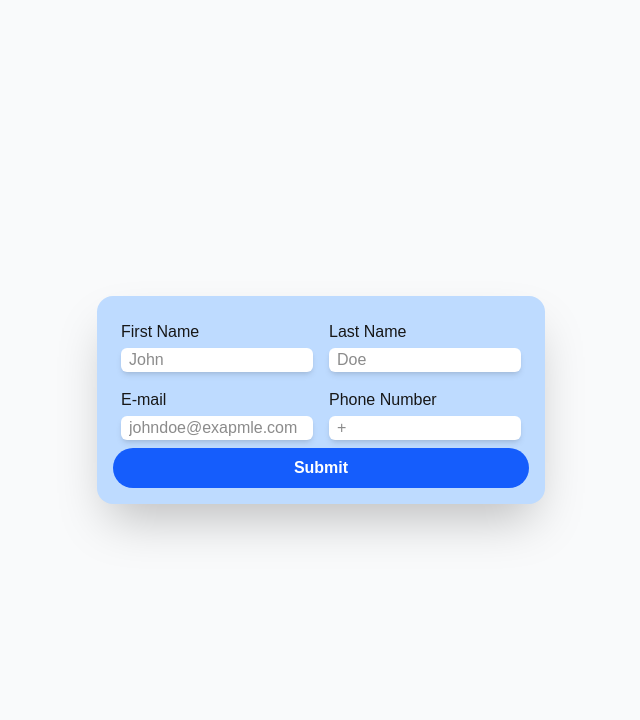
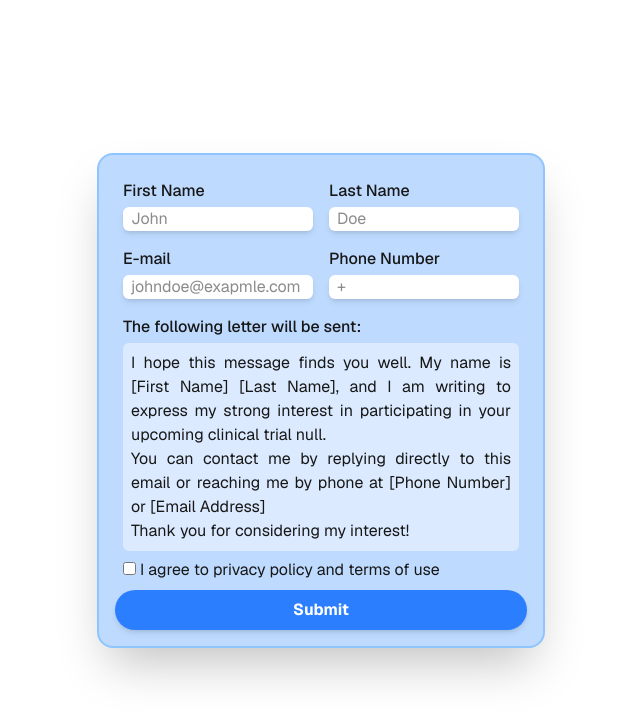
Before and after one commit to Graloock/clinicaltrials, a Next.js app: page /trial in a window 1280 px wide. Shown: the top 720 px of the page, without its empty margins (319-959 px from the left). Built offline with nearby package versions, Linux system fonts and the light colour scheme; no server answers.

Commit message:
Update application form, make dbConnect

```diff
--- a/package.json
+++ b/package.json
@@ -9,11 +9,11 @@
     "lint": "next lint"
   },
   "dependencies": {
+    "mongoose": "^8.16.0",
     "next": "15.3.3",
     "prettier": "^3.5.3",
     "react": "^19.0.0",
-    "react-dom": "^19.0.0",
-    "react-phone-number-input": "^3.4.12"
+    "react-dom": "^19.0.0"
   },
   "devDependencies": {
     "@eslint/eslintrc": "^3",
--- /dev/null
+++ b/src/app/api/dbConnect.ts
@@ -0,0 +1,11 @@
+import { MongoClient, ServerApiVersion } from "mongodb";
+
+const uri = process.env.MONGODB_URI;
+
+const client = new MongoClient(uri, {
+  serverApi: {
+    version: ServerApiVersion.v1,
+    strict: true,
+    deprecationErrors: true,
+  }
+});
--- a/src/app/global.css
+++ b/src/app/global.css
@@ -1,7 +1,7 @@
 @import "tailwindcss";
 
 :root {
-  --background: var(--color-blue-200);
+  --background: #ffffff;
   --foreground: #171717;
 }
 
@@ -24,21 +24,33 @@ body {
 }
 
 .btn {
-  @apply bg-blue-600 hover:bg-blue-800  active:bg-blue-950 text-white font-bold py-2 px-4 rounded-full duration-100;
+  @apply bg-blue-500 hover:bg-blue-600  active:bg-blue-800 text-white font-bold shadow-md py-2 px-4 rounded-full duration-100;
 }
 
 .card {
-  @apply bg-blue-500 border-2 text-white border-blue-600 py-2 px-4 rounded-2xl shadow-lg;
+  @apply bg-blue-200 border-2 border-blue-300 py-2 px-4 rounded-2xl shadow-lg;
+}
+
+.centered {
+  @apply flex items-center justify-center min-h-screen;
 }
 
 .header {
-  @apply w-full bg-blue-600 text-white py-3 px-8 text-xl font-semibold shadow-md;
+  @apply w-full bg-blue-500 text-white py-3 px-8 text-xl font-semibold shadow-md;
+}
+
+.letter {
+  @apply w-full h-52 resize-none bg-blue-100 rounded-md p-2 text-justify;
 }
 
 .search-btn {
-  @apply absolute right-1 top-1/2 -translate-y-1/2 size-6 text-sm bg-blue-600 rounded-2xl hover:bg-blue-800 active:bg-blue-950 duration-100;
+  @apply absolute right-1 top-1/2 -translate-y-1/2 size-6 text-sm bg-blue-500 rounded-2xl hover:bg-blue-800 active:bg-blue-950 duration-100;
 }
 
 .input {
-  @apply bg-white rounded-md shadow-md pl-2 pr-2 w-full ;
+  @apply bg-white rounded-md shadow-md pl-2 pr-2 w-full;
 }
+
+.form-application {
+  @apply bg-blue-200 border-2 border-blue-300 rounded-2xl shadow-2xl p-4 w-full max-w-md;
+}
--- a/src/app/page.tsx
+++ b/src/app/page.tsx
@@ -21,7 +21,7 @@ export default async function Page({
   const response = await fetch(url.toString(), { cache: "no-store" });
   const data = await response
     .json()
-    .catch((e) => console.error("An error occured: " + e));
+    .catch((e) => console.error("An error occurred: " + e));
 
   return (
     <div className="font-[family-name:var(--font-geist-sans)]">
--- a/src/app/trial/page.tsx
+++ b/src/app/trial/page.tsx
@@ -1,8 +1,7 @@
 "use client";
 
-import { useSearchParams } from "next/navigation";
-import React from "react";
-import Input, { type Value } from "react-phone-number-input/input";
+import {redirect, useSearchParams } from "next/navigation";
+import React, { useCallback, useEffect } from "react";
 
 export default function ApplicationPage() {
   const searchParams = useSearchParams();
@@ -13,6 +12,34 @@ export default function ApplicationPage() {
     phone: "",
     nctId: searchParams.get("nctId"),
   });
+  const updateApplicationLetter = useCallback(() => {
+    return (
+      `I hope this message finds you well. My name is ${applicationData.firstName || "[First Name]"} ` +
+      `${applicationData.lastName || "[Last Name]"}, and I am writing to express my strong interest in ` +
+      `participating in your upcoming clinical trial ${applicationData.nctId}.` +
+      `\nYou can contact me by replying directly to this email or reaching me by phone ` +
+      `at ${applicationData.phone || "[Phone Number]"} or ${applicationData.email || "[Email Address]"} ` +
+      `\nThank you for considering my interest!`
+    );
+  }, [
+    applicationData.firstName,
+    applicationData.lastName,
+    applicationData.email,
+    applicationData.phone,
+    applicationData.nctId,
+  ]);
+
+  fetch(
+    `https://clinicaltrials.gov/api/v2/studies/${applicationData.nctId}`,
+  ).then((response) => {
+    if (!response.ok) {
+      redirect(`/notFound`);
+    }
+  });
+
+  const [applicationLetter, setApplicationLetter] = React.useState(
+    updateApplicationLetter(),
+  );
 
   const handleFirstName = (e: React.ChangeEvent<HTMLInputElement>) => {
     setApplicationData({
@@ -35,23 +62,28 @@ export default function ApplicationPage() {
     });
   };
 
-  const handlePhone = (e: Value) => {
+  const handlePhone = (e: React.ChangeEvent<HTMLInputElement>) => {
     setApplicationData({
       ...applicationData,
-      phone: e,
+      phone: e.target.value,
     });
   };
 
-  const handleSubmit = (e: React.FormEvent) => {};
+  useEffect(() => {
+    setApplicationLetter(updateApplicationLetter());
+  }, [updateApplicationLetter]);
+
+  const handleSubmit = (e: React.FormEvent) => {
+    e.preventDefault();
+
+    return e;
+  };
 
   return (
-      <div>
-        <main className="flex items-center justify-center min-h-screen bg-gray-50 px-4">
-          <form
-            onSubmit={handleSubmit}
-            className="bg-blue-200 rounded-2xl shadow-2xl p-4 w-full max-w-md"
-          >
-            <div className="grid md:grid-cols-2">
+    <div className="font-[family-name:var(--font-geist-sans)]">
+      <main className="centered">
+        <form onSubmit={handleSubmit} className="form-application">
+          <div className="grid md:grid-cols-2 ">
             <div className="p-2">
               <label className="block mb-1 font-medium">First Name</label>
               <input
@@ -90,16 +122,29 @@ export default function ApplicationPage() {
             </div>
             <div className="p-2">
               <label className="block mb-1 font-medium">Phone Number</label>
-                <Input
+              <input
                 className="input"
-                  type="phone"
-                  name="phoneNumber"
+                inputMode="numeric"
+                pattern="[0-9]*"
+                name="phone"
                 placeholder="+"
                 value={applicationData.phone}
                 onChange={handlePhone}
+                minLength={10}
+                maxLength={13}
                 required
               />
             </div>
+          </div>
+          <div className="p-2">
+            <label className="block mb-1 font-medium">
+              The following letter will be sent:
+            </label>
+            <textarea className="letter" readOnly value={applicationLetter} />
+            <label>
+              <input type="checkbox" name="agreementCheckBox" className="mr-1" required />
+              I agree to privacy policy and terms of use
+            </label>
           </div>
           <button className="btn w-full">Submit</button>
         </form>
```
Also changed, not shown: 1 other file (tests, documents, lock files or other folders). Lines whose indentation alone changed are shown as unchanged.
